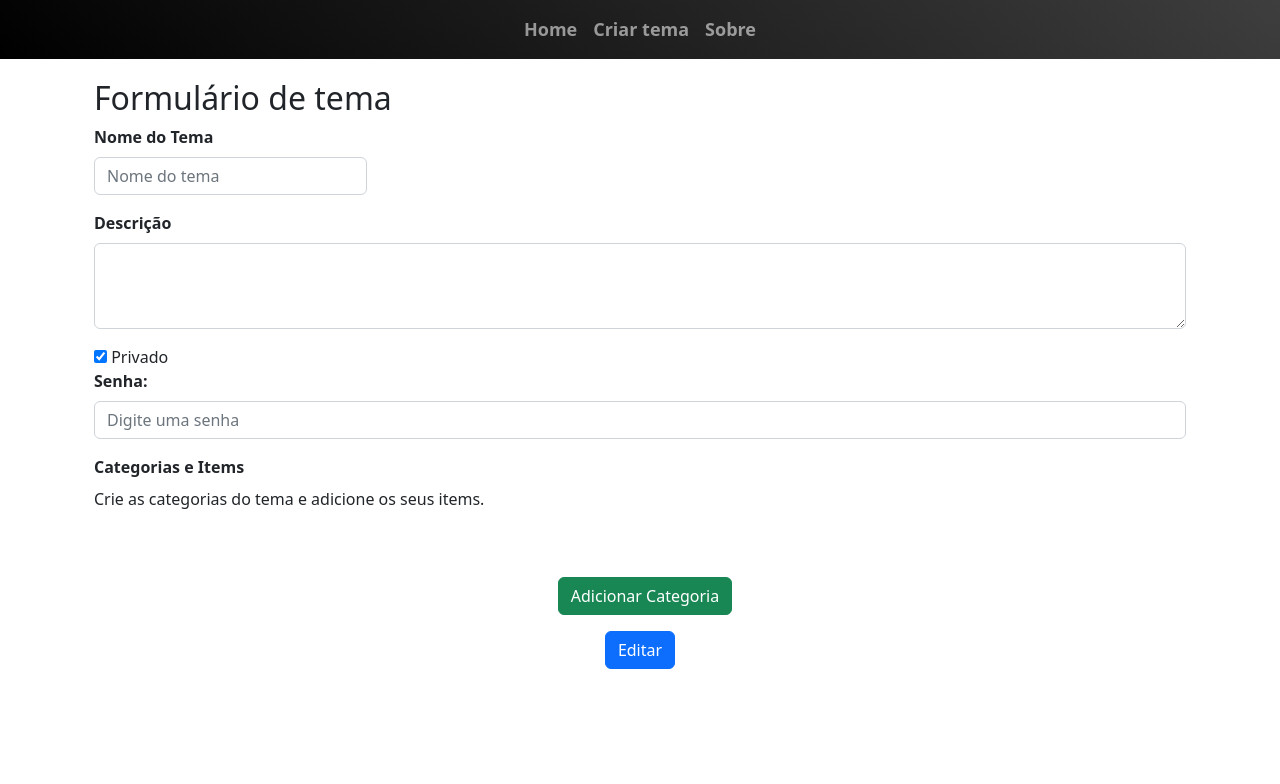
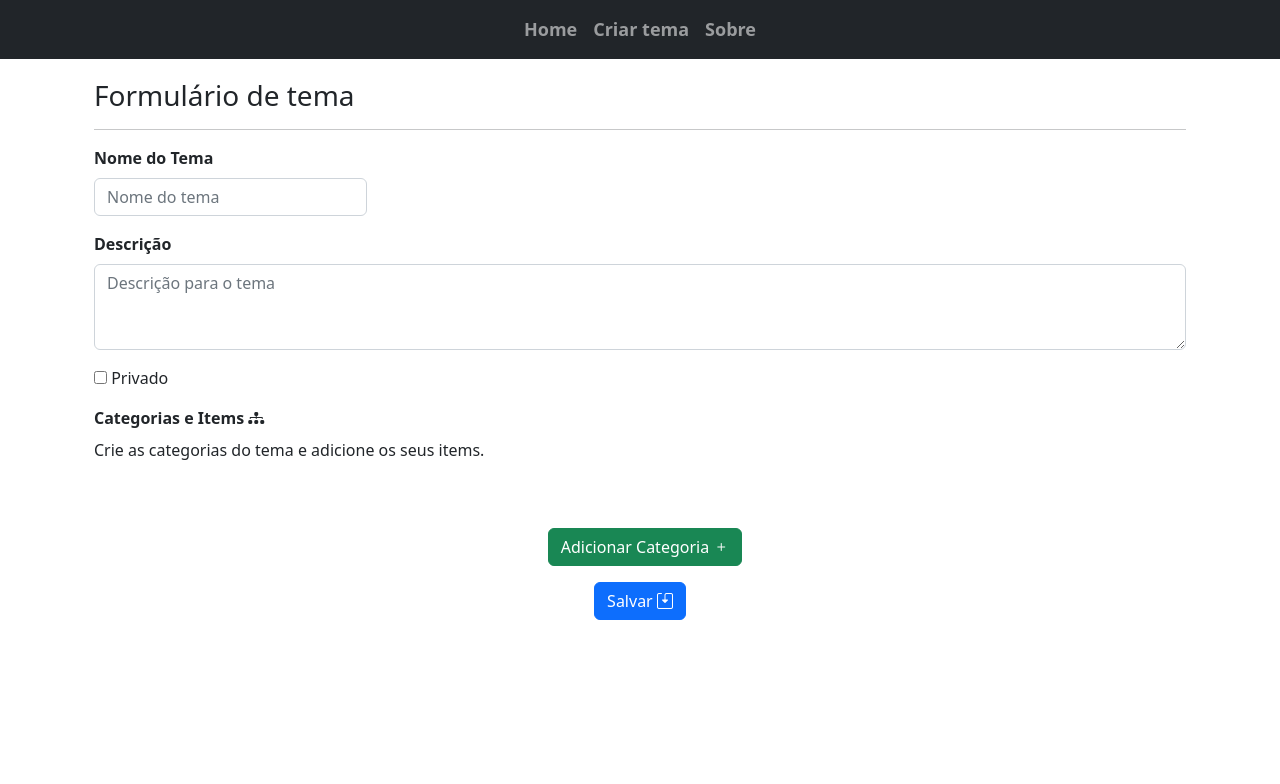
Before and after one commit to prince-neres/drag-and-drop-game, a Flask app: template templates/edicao.html in a window 1280 px wide. Shown: the top 784 px of the page. Run offline with Flask 2, Linux system fonts and the light colour scheme; the template is opened without the code that fills it, so the values that code supplies are empty; some libraries are stand-ins or nearby versions.

Commit message:
Insert icons

```diff
--- a/app.py
+++ b/app.py
@@ -32,8 +32,6 @@ def game(id):
     record = [record for record in find_record]
     record = record[0] if record else 0
 
-    print(record)
-
     if theme:
         categories = theme['categories']
         items = []
@@ -42,7 +40,6 @@ def game(id):
             for item in category['items']:
                 item['category'] = category['name']
                 items.append(item)
-        shuffle(items)
 
         return render_template('jogo.html', tema=theme, categories=categories, items=items, record=record)
     else:
@@ -100,6 +97,7 @@ def update_theme(id):
     data = request.get_json()
     now = datetime.now()
     validate, response = validate_theme(data)
+    password = data['password'] if 'password' in data else None
 
     if validate:
         theme = {
@@ -109,7 +107,7 @@ def update_theme(id):
             'categories': data['categories'],
             'updated_date': now,
             'private': data['private'],
-            'password': data['password']
+            'password': password
           }
         }
         try:
--- a/static/js/jogo.js
+++ b/static/js/jogo.js
@@ -12,6 +12,8 @@ var items_count = 0
 
 /* Começa contagem regressiva de 3 segundos para o início do jogo */
 $('[id="start-game"]').click(function () {
+  embaralha_items()
+  terminar_contador()
   $('#start').removeClass('hide')
   $('.item').animate({top: '0px',left: '0px'})
   pontuacao = 0
@@ -142,3 +144,10 @@ const fim_jogo = () => {
   salvar_pontuacao(tema_id, pontuacao, erros, tempo_restante)
   terminar_contador()
 }
+
+const embaralha_items = () => {
+  var items = document.querySelector('.items')
+  for (var i = items.children.length; i >= 0; i--) {
+      items.appendChild(items.children[Math.random() * i | 0])
+  }
+}
--- a/static/style/index.css
+++ b/static/style/index.css
@@ -8,7 +8,11 @@ body {
 }
 
 nav {
-  background: linear-gradient(40deg, #000000, #3e3e3e) !important;
+  background: rgb(10, 10, 10);
+}
+
+li {
+  display: block;
 }
 
 .container {
--- a/static/style/jogo.css
+++ b/static/style/jogo.css
@@ -41,7 +41,7 @@
   color: #FFF;
   margin: 10px;
   padding: 20px;
-  background-color: #4a4e69;
+  background-color: rgb(60, 60, 60);
   text-align: center;
   align-items: center;
   border-radius: 5px;
@@ -59,7 +59,7 @@
   color: #FFF;
   margin: 10px;
   padding: 20px;
-  background-color: #22223b;
+  background-color: rgb(10, 10, 10);
   text-align: center;
   z-index: 1000;
   border-radius: 5px;
--- a/templates/edicao.html
+++ b/templates/edicao.html
@@ -1,41 +1,41 @@
 {% extends 'base.html' %} {% block content %}
   <div class="container" id="edicao">
-  <h2>Formulário de tema</h2>
+    <h3>Formulário de tema</h3>
+    <hr />
     <form class="needs-validation" novalidate>
       <div class="mb-3 w-25">
-      <label for="name" class="form-label"><strong>Nome do Tema</strong></label>
+        <label for="name" class="form-label">
+          <strong>Nome do Tema</strong>
+        </label>
         <input
           id="name"
           type="text"
           class="form-control"
           placeholder="Nome do tema"
           value="{{tema.name}}"
-        required
         />
         <div class="invalid-feedback">Esse campo não pode estar em branco</div>
       </div>
       <div class="mb-3">
-      <label for="description" class="form-label"
-        ><strong>Descrição</strong></label
-      >
+        <label for="description" class="form-label">
+          <strong>Descrição</strong>
+        </label>
         <textarea
           class="form-control"
           id="description"
           rows="3"
           placeholder="Descrição para o tema"
-        required
-      >
-        {{tema.description}}
-      </textarea>
+        >{{tema.description}}</textarea>
         <div class="invalid-feedback">Esse campo não pode estar em branco</div>
       </div>
       <div class="mb-3">
+        {% if tema.private %}
           <div class="custom-control custom-checkbox private-checkbox">
             <input
               type="checkbox"
               class="custom-control-input"
               id="private"
-          checked="{{tema.private}}"
+              checked
             />
             <label class="custom-control-label" for="private">Privado</label>
           </div>
@@ -49,12 +49,22 @@
               value="{{tema.password}}"
             />
           </div>
+        {% else %}
+          <div class="custom-control custom-checkbox private-checkbox">
+            <input type="checkbox" class="custom-control-input" id="private" />
+            <label class="custom-control-label" for="private">Privado</label>
+          </div>
+        {% endif %}
       </div>
       <div class="mb-3">
-      <label class="form-label"><strong>Categorias e Items</strong></label>
+        <label class="form-label">
+          <strong>Categorias e Items </strong>
+          <i class="bi bi-diagram-3-fill"></i>
+        </label>
         <p>Crie as categorias do tema e adicione os seus items.</p>
         <div id="groups" class="mb-3">
-        {% with categories=tema.categories %} {% for category in categories %}
+          {% with categories=tema.categories %}
+            {% for category in categories %}
               <div id="category-input">
                 <button
                   type="button"
@@ -69,7 +79,6 @@
                   class="form-control"
                   placeholder="Categoria"
                   value="{{category.name}}"
-            required
                 />
                 <button
                   type="button"
@@ -77,16 +86,16 @@
                   onclick="add_item(this)"
                   class="btn btn-primary"
                 >
-            <i class="bi bi-plus-square"></i>
+                  <i class="bi bi-plus"></i>
                 </button>
-          {% with items=category['items'] %} {% for item in items %}
+            {% with items=category['items'] %}
+              {% for item in items %}
                 <div id="item-input">
                   <input
                     id="item-name"
                     class="form-control"
                     placeholder="Item da Categoria"
                     value="{{item.name}}"
-              required
                   />
                   <button
                     type="button"
@@ -97,9 +106,11 @@
                     <i class="bi bi-trash-fill"></i>
                   </button>
                 </div>
-          {% endfor %} {% endwith %}
+              {% endfor %}
+            {% endwith %}
               </div>
-        {% endfor %} {% endwith %}
+            {% endfor %}
+          {% endwith %}
           <button
             type="button"
             id="add-category"
@@ -107,12 +118,14 @@
             onclick="add_categoria()"
           >
             Adicionar Categoria
+            <i class="bi bi-plus"></i>
           </button>
         </div>
       </div>
       <div class="mb-3" id="update-theme">
         <button class="btn btn-primary" onclick="editar_tema('{{tema._id}}')">
-        Editar
+          Salvar
+          <i class="bi bi-save2"></i>
         </button>
       </div>
     </form>
--- a/templates/sobre.html
+++ b/templates/sobre.html
@@ -1,6 +1,7 @@
 {% extends 'base.html' %} {% block content %}
 <div class="container">
-  <h3>Sobre</h3>
+  <h3>Sobre <i class="bi bi-info-circle-fill"></i></h3>
+  <hr />
   <div class="about-description">
     <p>
       Esse projeto e resultado do nosso trabalho final para conclusão do curso
@@ -38,7 +39,7 @@
       <div class="card-body text-center">
         <h4 class="card-title font-weight-bold">Antony Eduardo</h4>
         <hr />
-        <p><i class="fas fa-quote-left"></i>Desenvolvedor Front-End</p>
+        <p>Desenvolvedor Front-End</p>
       </div>
     </div>
   </section>
```
Also changed, not shown: templates/formulario.html (+17 -9 lines), templates/index.html (+8 -5 lines), templates/jogo.html (+19 -11 lines). Lines whose indentation alone changed are shown as unchanged.
